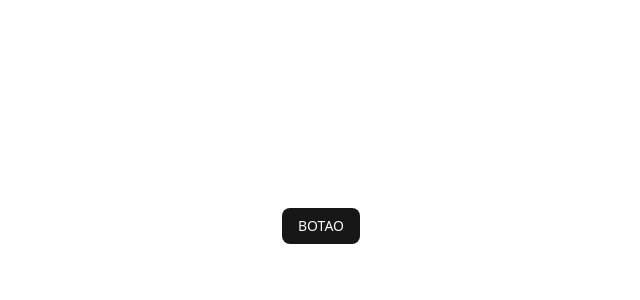
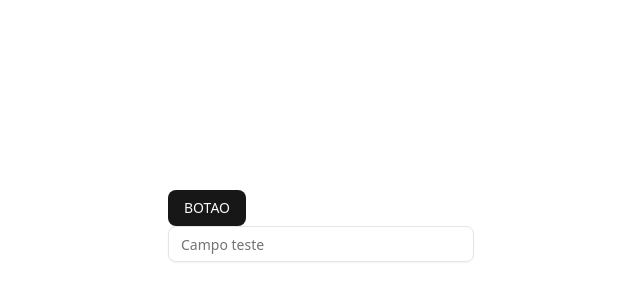
Before and after one commit to Cassiokmargo/barbershop, a Next.js app: page / in a window 1280 px wide. Shown: the part 174-474 px from the top of the page, without its empty margins (319-959 px from the left). Built offline with nearby package versions, Linux system fonts and the light colour scheme.

Commit message:
chore: add shadcn, prettier and  eslint setup

```diff
--- a/app/page.tsx
+++ b/app/page.tsx
@@ -1,10 +1,12 @@
 import { Button } from "@/components/ui/button";
+import { Input } from "@/components/ui/input";
 
 export default function Home() {
   return (
     <div className="flex min-h-screen items-center justify-center">
       <div>
         <Button>BOTAO</Button>
+        <Input placeholder="Campo teste" />
       </div>
     </div>
   );
```
